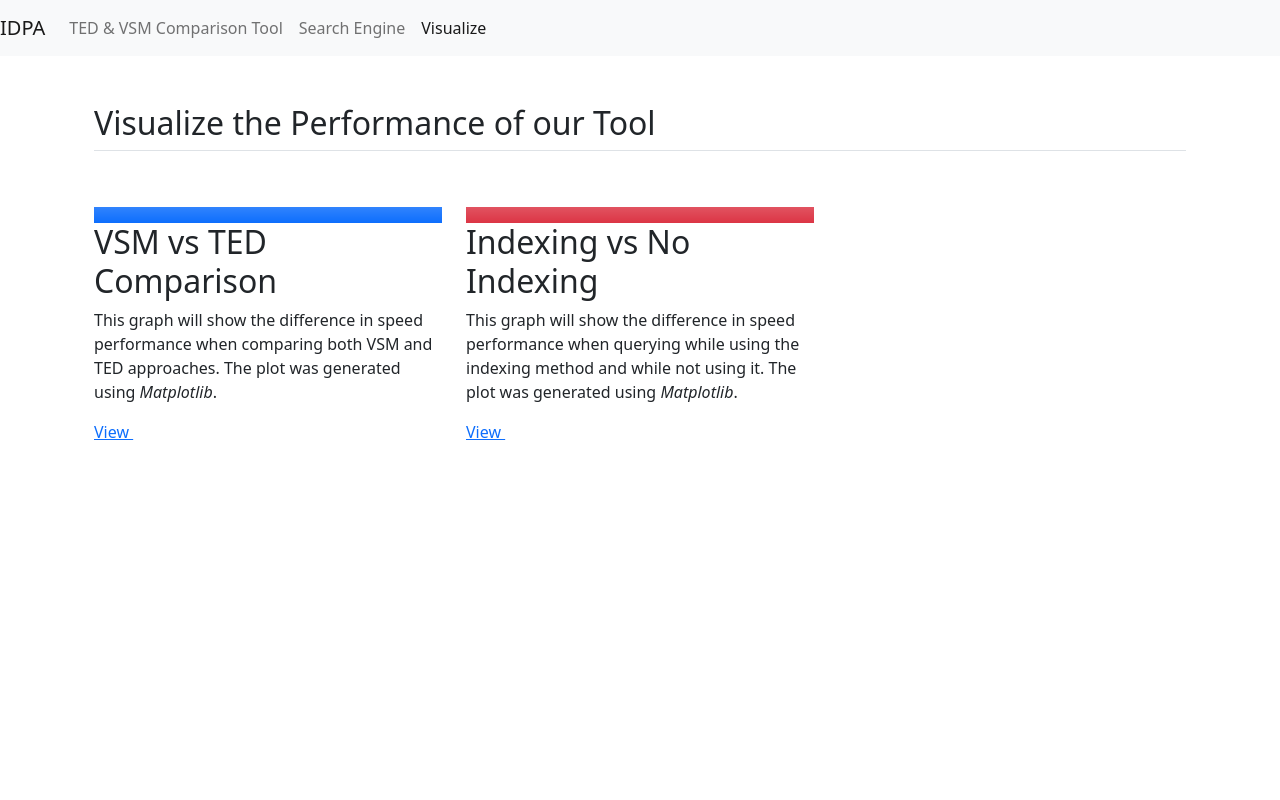
After one commit to ralfaouad/DocumentSearch, a Flask app: template templates/visualize.html in a window 1280 px wide. The commit adds this page. Run offline with Flask 2, Linux system fonts and the light colour scheme; the template is opened without the code that fills it, so the values that code supplies are empty; parts of the project's set-up code (start-up, migrations or seed data) failed here and were passed over; some libraries are stand-ins or nearby versions.

Commit message:
Added WF, Fixed Front, Visualize

```diff
--- a/TED.py
+++ b/TED.py
@@ -207,10 +207,10 @@ def TED(A,B):
     distance = TED_Nierman(A,B)
     print("dist: ",distance)
     end = time.time()
-    similarity = str(float(1/(1+distance)))
+    # similarity = str(float(1/(1+distance)))
     delay = end-start
     print("t",delay)
-    return similarity
+    return distance
 
 # doc1 = open("UploadedDocuments/SampleDoc1_original_v1.xml", 'r')
 # doc2 = open("UploadedDocuments/SampleDoc1_original.xml", 'r')
--- a/app.py
+++ b/app.py
@@ -1,13 +1,11 @@
-import collections
-import audio
 import time
-from unittest import result
 from flask import Flask, render_template, request, send_file
 from werkzeug.utils import secure_filename
-from IR import KNN, IR_with_indexing, IR_without_indexing
+from IR import KNN, IR_with_indexing, IR_without_indexing, KNN_range
 import TED, VSM
 import xml.etree.ElementTree as ET
 import os
+import utils
 
 # Configurations
 app = Flask(__name__)
@@ -47,7 +45,16 @@ def compare():
             vsmsim = VSM.VSM_txt(str1,str2,[path1,path2],weight,sim)
             end = time.time()
             vsmtime = end-start
-            return render_template("compare.html", tedsim="",vsmsim=vsmsim,vsmtime=vsmtime)
+
+            start = time.time()
+            teddist = utils.WF(str1,str2)
+            tedsim = 1/(1+teddist)
+            #! ADD TEDSIM2 TO FRONT
+            tedsim2 = 1 - (teddist/(len(str1)+len(str2)))
+            end = time.time()
+            tedtime = end-start
+
+            return render_template("compare.html",vsmsim=vsmsim,vsmtime=vsmtime,tedsim=tedsim,tedsim2=tedsim2, tedtime=tedtime)
 
         # XML Comparison
         else:
@@ -62,7 +69,10 @@ def compare():
                 startTED = time.time()
                 treeA = TED.preprocessing(ET.parse(path1).getroot())
                 treeB = TED.preprocessing(ET.parse(path2).getroot())
-                tedsim = TED.TED(treeA,treeB)
+                teddist = TED.TED(treeA,treeB)
+                tedsim = 1/(1+teddist)
+                # ! TEDSIM2 TO ADD TO FRONT
+                tedsim2 = 1 - (teddist/(len(list(treeA.iter())))+len(list(treeB.iter())))
                 endTED=time.time()
                 tedtime = endTED-startTED
 
@@ -71,74 +81,80 @@ def compare():
                 vsmsim = VSM.VSM_xml(treeA, treeB, [path1,path2], weight, sim)
                 endvsm = time.time()
                 vsmtime = endvsm-startvsm
-                return render_template("compare.html", tedsim=tedsim,vsmsim=vsmsim,vsmtime=vsmtime,tedtime=tedtime)
+                return render_template("compare.html", tedsim=tedsim, tedsim2=tedsim2,vsmsim=vsmsim,vsmtime=vsmtime,tedtime=tedtime)
 
     return render_template("compare.html", tedsim="-", vsmsim="-",vsmtime="-",tedtime="-")
-    # return render_template("compare.html",tedsim=tedsim, vsmsim=vsmsim,vsmtime=vsmtime)
+
 
  # Search Engine
 @app.route("/search.html", methods = ['GET','POST'])
 def search():
     if request.method == "POST":
-        q = request.form['q']
-        print(q)
-        indexing = request.form.getlist("indexing")
-        if(indexing):
-            # !!! TODO CHANGE 1 TO INPUT FROM Front
-            # method = int(request.form["options"])
-            # print("METHOD: ",method)
-            start = time.time()
-            results = IR_with_indexing(q,1) or {}
-            end = time.time()
-            delay = end-start
+        if request.form['q']:
+            q = request.form['q']
+            print(q)
+            indexing = request.form.getlist("indexing")
+            if(indexing):
+                m = int(request.form['options'])
+                start = time.time()
+                results = IR_with_indexing(q,m) or {}
+                end = time.time()
+                delay = end-start
 
-            Knn = request.form['K']
-            lenresults = len(results)
-            nb = lenresults
-            if Knn != "All":
-                nb = int(Knn)
+                Knn = request.form['K']
+                lenresults = len(results)
+                nb = lenresults
+                if Knn != "All":
+                    nb = int(Knn)
+                range = float(request.form['range'] or 0)
 
-            lenresults = nb
+                afterKNN = KNN_range(e=range,k=nb,res=results)
+                keys = list(afterKNN.keys())
+                lenresults=len(keys)
+                filenames = [key.split("\\")[1] for key in keys]
+                descriptions = [ET.parse(key).getroot().find(".//Description").text for key in keys]
 
-            afterKNN = KNN(nb,results)
-            keys = list(afterKNN.keys())
-            filenames = [key.split("\\")[1] for key in keys]
-            descriptions = [ET.parse(key).getroot().find(".//Description").text for key in keys]
+                tr = dict(zip(filenames,descriptions))
+                return render_template("search.html",query=q,lenresults=lenresults,results=tr,time=delay,initial=results,directory="Documents\\",K=Knn)
+            else:
+                m = int(request.form['options'])
+                start = time.time()
+                results = IR_without_indexing(q,m) or {}
+                end = time.time()
+                delay = end-start
 
-            tr = dict(zip(filenames,descriptions))
+                Knn = request.form['K']
+                lenresults = len(results)
+                nb = lenresults
+                if Knn != "All":
+                    nb = int(Knn)
+
+                range = float(request.form['range'] or 0)
+
+                afterKNN = KNN_range(e=range,k=nb,res=results)
+                keys = list(afterKNN.keys())
+                lenresults=len(keys)
+                filenames = [key.split("\\")[1] for key in keys]
+                descriptions = []
+                for key in keys:
+                    try:
+                        descriptions.append(ET.parse(key).getroot().find(".//Description").text)
+                    except:
+                        descriptions.append("No Description")
+
+                tr = dict(zip(filenames,descriptions))
 
 
-            # tr = collections.OrderedDict(tr)
-            return render_template("search.html",query=q,lenresults=lenresults,results=tr,time=delay,initial=results,directory="Documents\\",K=Knn)
+                return render_template("search.html", query=q,lenresults=lenresults,results=tr,time=delay,initial=results,directory="Documents\\")
         else:
+            if request.files['xmlfile']:
+                q = request.files['xmlfile']
+                filename = secure_filename(q.filename)
+                path = os.path.join(app.config['UPLOAD_FOLDER'],filename)
+                q.save(path)
 
-            start = time.time()
-            results = IR_without_indexing(q,1) or {}
-            end = time.time()
-            delay = end-start
+                # Compare using term context
 
-            Knn = request.form['K']
-            lenresults = len(results)
-            nb = lenresults
-            if Knn != "All":
-                nb = int(Knn)
-
-            lenresults = nb
-
-            afterKNN = KNN(nb,results)
-            keys = list(afterKNN.keys())
-            filenames = [key.split("\\")[1] for key in keys]
-            descriptions = []
-            for key in keys:
-                try:
-                    descriptions.append(ET.parse(key).getroot().find(".//Description").text)
-                except:
-                    descriptions.append("No Description")
-
-            tr = dict(zip(filenames,descriptions))
-
-
-            return render_template("search.html", query=q,lenresults=lenresults,results=tr,time=delay,initial=results,directory="Documents\\")
     else:
         return render_template("search.html",query="",lenresults=0,results={},time="")
 
@@ -147,12 +163,12 @@ def search():
 def getfile(filename):
     return send_file(os.path.join("Documents",filename))
 
-@app.route("/Speak",methods=["GET","POST"])
-def speak():
-    if request.method == "POST":
-        query = audio.speech2text()
-        print(query)
-    return render_template("search.html",query="",lenresults=0,results={},time="",qry=query)
+# @app.route("/Speak",methods=["GET","POST"])
+# def speak():
+#     if request.method == "POST":
+#         query = audio.speech2text()
+#         print(query)
+#     return render_template("search.html",query="",lenresults=0,results={},time="",qry=query)
 
 if __name__ == '__main__':
     app.run()
--- /dev/null
+++ b/templates/visualize.html
@@ -0,0 +1,68 @@
+<head>
+    <script src="https://cdn.jsdelivr.net/npm/@popperjs/core@2.10.2/dist/umd/popper.min.js" integrity="sha384-7+zCNj/IqJ95wo16oMtfsKbZ9ccEh31eOz1HGyDuCQ6wgnyJNSYdrPa03rtR1zdB" crossorigin="anonymous"></script>
+    <script src="https://cdn.jsdelivr.net/npm/bootstrap@5.1.3/dist/js/bootstrap.min.js" integrity="sha384-QJHtvGhmr9XOIpI6YVutG+2QOK9T+ZnN4kzFN1RtK3zEFEIsxhlmWl5/YESvpZ13" crossorigin="anonymous"></script>
+    <script src="https://cdn.jsdelivr.net/npm/bootstrap@5.1.3/dist/js/bootstrap.bundle.min.js" integrity="sha384-ka7Sk0Gln4gmtz2MlQnikT1wXgYsOg+OMhuP+IlRH9sENBO0LRn5q+8nbTov4+1p" crossorigin="anonymous"></script>
+    <script src="https://cdnjs.cloudflare.com/ajax/libs/jquery/3.2.1/jquery.min.js"></script>
+    <link rel="stylesheet" href="https://cdn.jsdelivr.net/npm/bootstrap-icons@1.5.0/font/bootstrap-icons.css">
+    <link rel="stylesheet" href="https://use.fontawesome.com/releases/v5.1.0/css/all.css" integrity="sha384-lKuwvrZot6UHsBSfcMvOkWwlCMgc0TaWr+30HWe3a4ltaBwTZhyTEggF5tJv8tbt" crossorigin="anonymous">
+    <link href="https://cdn.jsdelivr.net/npm/bootstrap@5.1.3/dist/css/bootstrap.min.css" rel="stylesheet" integrity="sha384-1BmE4kWBq78iYhFldvKuhfTAU6auU8tT94WrHftjDbrCEXSU1oBoqyl2QvZ6jIW3" crossorigin="anonymous">
+</head>
+
+<body>
+    <nav class="navbar navbar-expand-lg navbar-light bg-light">
+        <a class="navbar-brand" href="index.html">IDPA</a>
+        <button class="navbar-toggler" type="button" data-toggle="collapse" data-target="#navbarNavAltMarkup" aria-controls="navbarNavAltMarkup" aria-expanded="false" aria-label="Toggle navigation">
+          <span class="navbar-toggler-icon"></span>
+        </button>
+        <div class="collapse navbar-collapse" id="navbarNavAltMarkup">
+            <div class="navbar-nav">
+                <a class="nav-item nav-link" href="compare.html">TED & VSM Comparison Tool<span class="sr-only">(current)</span></a>
+                <a class="nav-item nav-link " href="search.html">Search Engine</a>
+                <a class="nav-item nav-link active" href="visualize.html">Visualize</a>
+            </div>
+        </div>
+    </nav>
+
+    <div class="container px-4 py-5" id="featured-3">
+        <h2 class="pb-2 border-bottom">Visualize the Performance of our Tool</h2>
+        <div class="row g-4 py-5 row-cols-1 row-cols-lg-3">
+            <div class="feature col">
+                <div class="feature-icon bg-primary bg-gradient">
+                    <svg class="bi" width="1em" height="1em"><use xlink:href="#collection"></use></svg>
+                </div>
+                <h2>VSM vs TED Comparison</h2>
+                <p>This graph will show the difference in speed performance when comparing both VSM and TED approaches. The plot was generated using <em><i>Matplotlib</i></em>.
+                </p>
+                <a href="#" class="icon-link">
+              View
+              <svg class="bi" width="1em" height="1em"><use xlink:href="#chevron-right"></use></svg>
+            </a>
+            </div>
+            <div class="feature col">
+                <div class="feature-icon bg-danger bg-gradient">
+                    <svg class="bi" width="1em" height="1em"><use xlink:href="#people-circle"></use></svg>
+                </div>
+                <h2>Indexing vs No Indexing</h2>
+                <p>This graph will show the difference in speed performance when querying while using the indexing method and while not using it. The plot was generated using <em><i>Matplotlib</i></em>.
+                </p>
+                <a href="#" class="icon-link">
+              View
+              <svg class="bi" width="1em" height="1em"><use xlink:href="#chevron-right"></use></svg>
+            </a>
+            </div>
+            <!-- <div class="feature col">
+                <div class="feature-icon bg-primary bg-gradient">
+                    <svg class="bi" width="1em" height="1em"><use xlink:href="#toggles2"></use></svg>
+                </div>
+                <h2>Featured title</h2>
+                <p>Paragraph of text beneath the heading to explain the heading. We'll add onto it with another sentence and probably just keep going until we run out of words.</p>
+                <a href="#" class="icon-link">
+              Call to action
+              <svg class="bi" width="1em" height="1em"><use xlink:href="#chevron-right"></use></svg>
+            </a>
+            </div> -->
+        </div>
+    </div>
+
+
+</body>
```
Also changed, not shown: IR.py (+5 -6 lines), templates/compare.html (+20 -7 lines), templates/search.html (+11 -24 lines), utils.py (+23 -1 lines).
